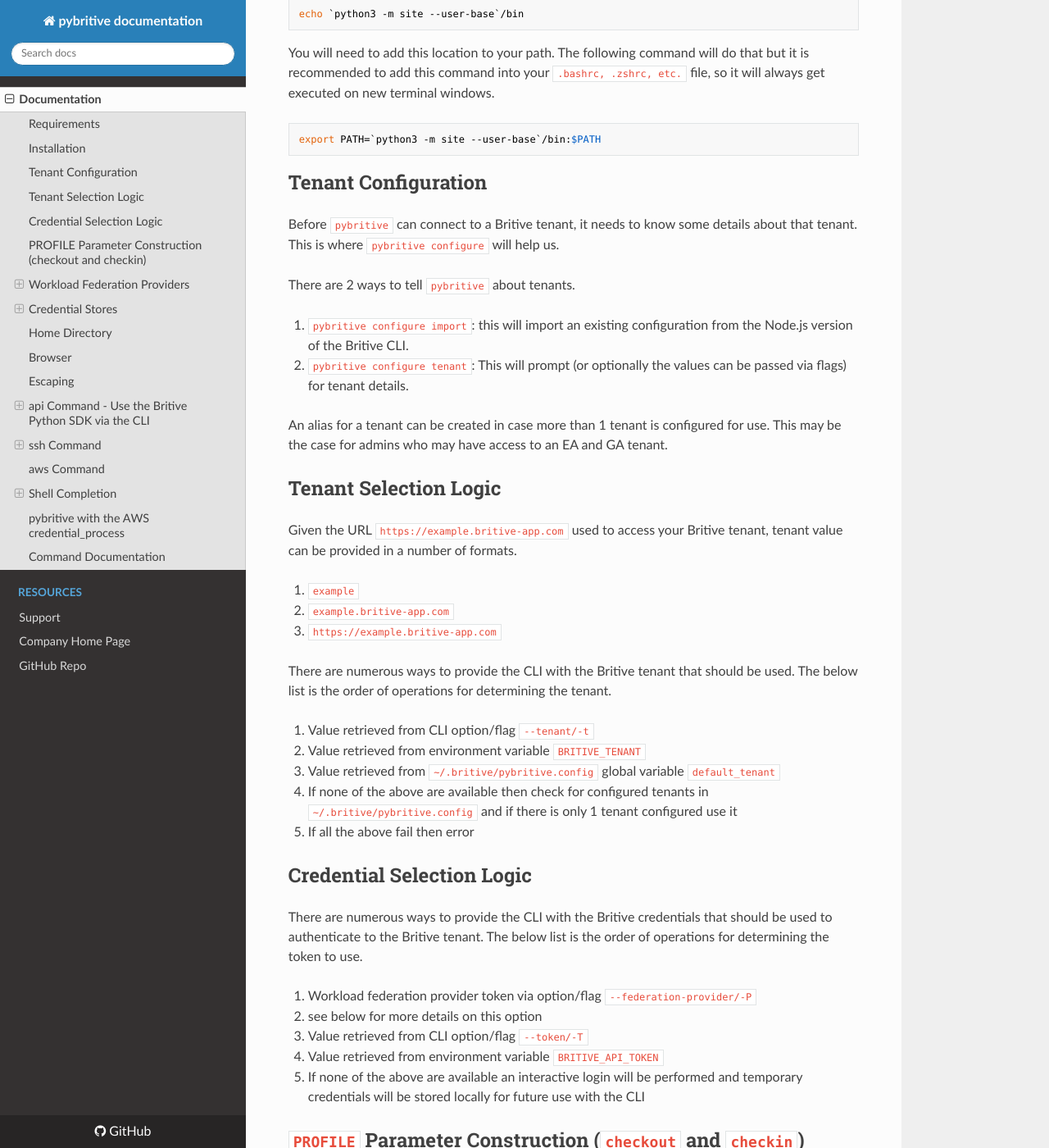
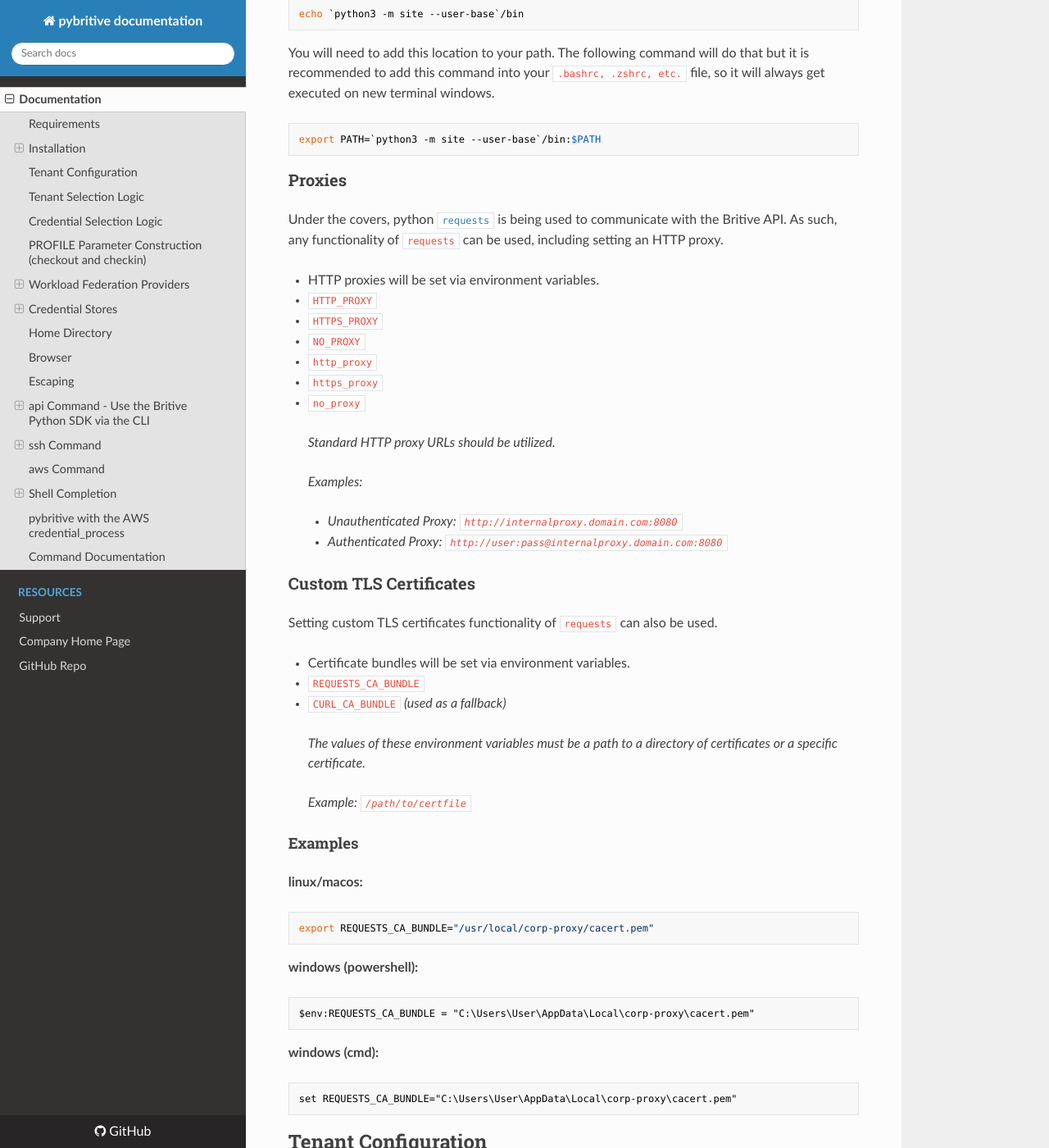
Before and after one commit to britive/python-cli, an MkDocs documentation site: the page built from docs/index.md, in a window 1280 px wide and 1400 px high, scrolled down 1003 px. Shown: the whole window at 82% size. Built offline with MkDocs 1.6.1, drawn with Linux system fonts in a browser that asks for light colours; nearby versions of some CDN libraries.

Commit message:
docs:add platform ca bundle examples

````diff
--- a/docs/index.md
+++ b/docs/index.md
@@ -47,6 +47,59 @@
 
 ```sh
 export PATH=`python3 -m site --user-base`/bin:$PATH
+```
+
+### Proxies
+
+Under the covers, python [`requests`](https://github.com/psf/requests) is being used to communicate with the Britive API.
+As such, any functionality of `requests` can be used, including setting an HTTP proxy.
+
+* HTTP proxies will be set via environment variables.
+  * `HTTP_PROXY`
+  * `HTTPS_PROXY`
+  * `NO_PROXY`
+  * `http_proxy`
+  * `https_proxy`
+  * `no_proxy`
+
+> _Standard HTTP proxy URLs should be utilized._
+>
+> _Examples:_
+>
+> * _Unauthenticated Proxy: `http://internalproxy.domain.com:8080`_
+> * _Authenticated Proxy: `http://user:pass@internalproxy.domain.com:8080`_
+
+### Custom TLS Certificates
+
+Setting custom TLS certificates functionality of `requests` can also be used.
+
+* Certificate bundles will be set via environment variables.
+  * `REQUESTS_CA_BUNDLE`
+  * `CURL_CA_BUNDLE` _(used as a fallback)_
+
+> _The values of these environment variables must be a path to a directory of certificates or a specific certificate._
+>
+> _Example:_
+> _`/path/to/certfile`_
+
+#### Examples
+
+__linux/macos:__
+
+```sh
+export REQUESTS_CA_BUNDLE="/usr/local/corp-proxy/cacert.pem"
+```
+
+__windows (powershell):__
+
+```pwsh
+$env:REQUESTS_CA_BUNDLE = "C:\Users\User\AppData\Local\corp-proxy\cacert.pem"
+```
+
+__windows (cmd):__
+
+```bat
+set REQUESTS_CA_BUNDLE="C:\Users\User\AppData\Local\corp-proxy\cacert.pem"
 ```
 
 ## Tenant Configuration
````
